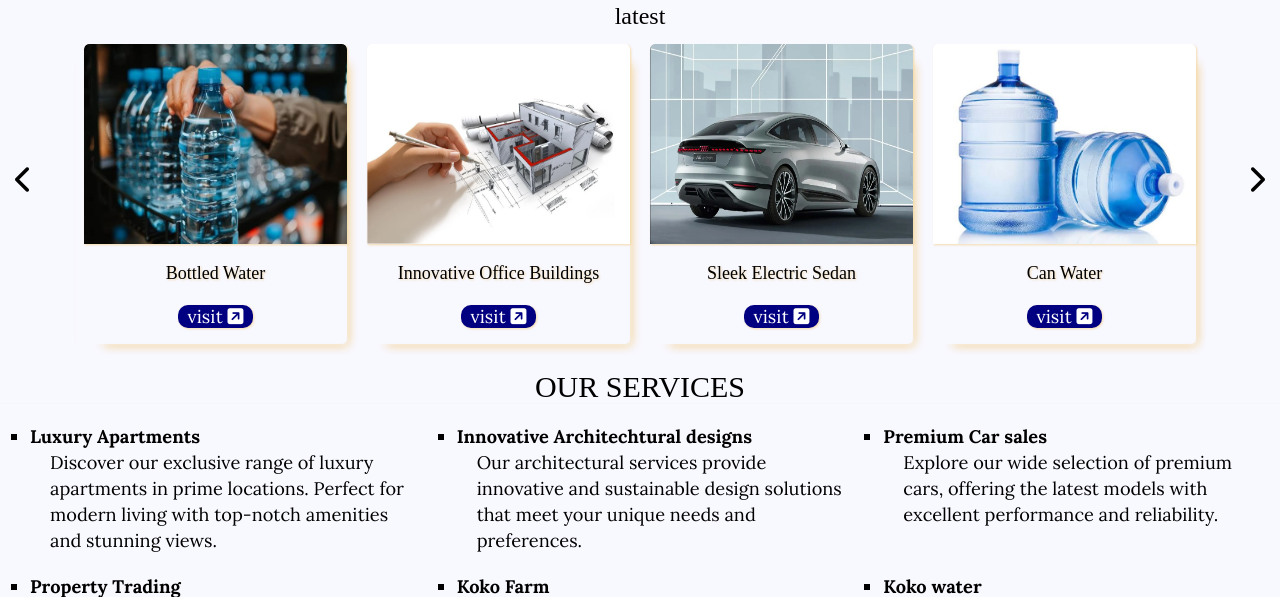
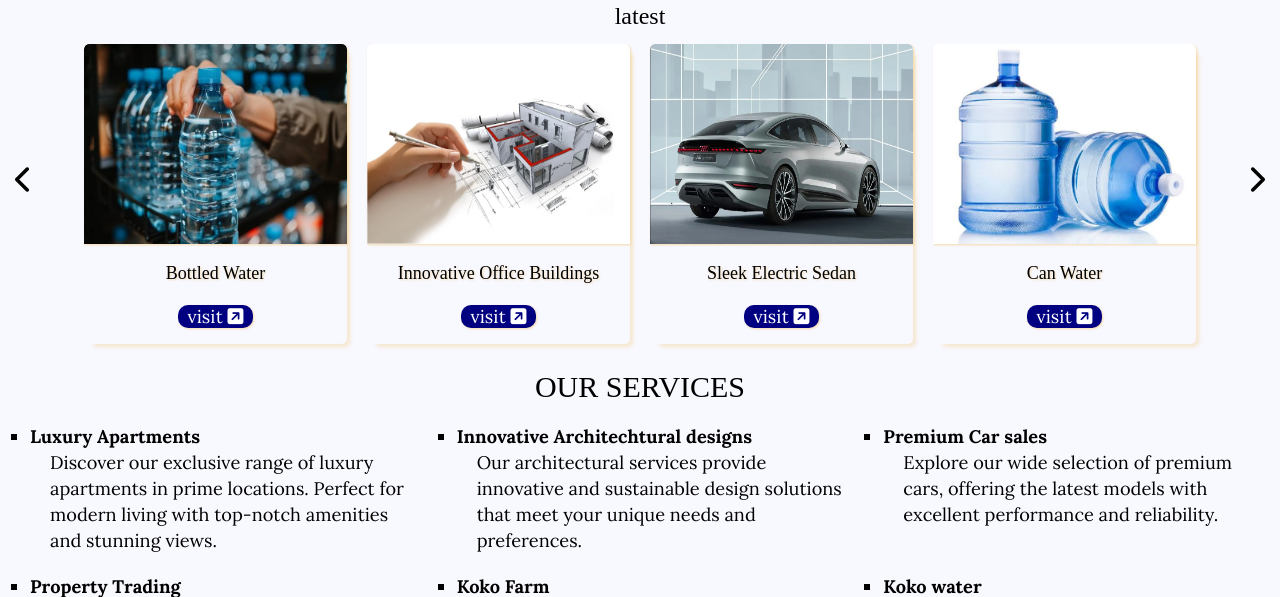
Before and after one commit to ChegeMicheal/kokonations, a Flask app: page / in a window 1280 px wide. Shown: the part 47-644 px from the top of the page. Run offline with Flask 3, Linux system fonts and the light colour scheme; some libraries are stand-ins or nearby versions.

Commit message:
Update styles.css

```diff
--- a/website/static/styles.css
+++ b/website/static/styles.css
@@ -366,7 +366,7 @@ header .menu-toggle {
   display: inline-block;
   background: none;
   border-radius: 5px;
-  box-shadow: 1rem 1rem 1rem -1rem rgb(244, 218, 171);
+  box-shadow: .5rem .5rem .5rem -.5rem rgb(244, 218, 171);
   filter:drop-shadow(1px 1px 1px rgb(244, 218, 171));
   overflow: hidden;
 }
```
